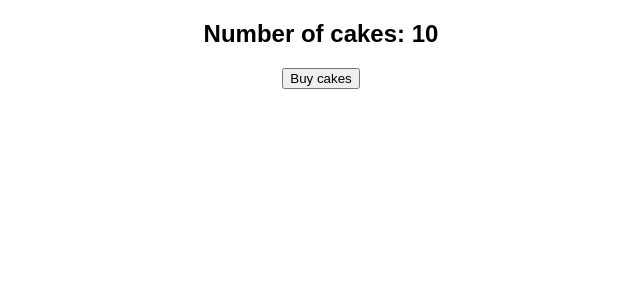
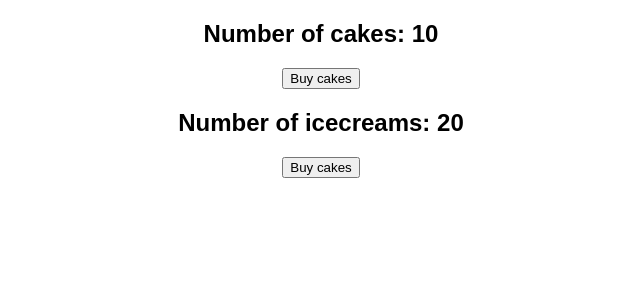
Before and after one commit to sidinsomniac/react-redux, a React (Create React App) app: page / in a window 1280 px wide. Shown: the top 300 px of the page, without its empty margins (319-959 px from the left). Built offline with nearby package versions, Linux system fonts and the light colour scheme.

Commit message:
Use combineReducer for icecream and cake

```diff
--- a/src/App.js
+++ b/src/App.js
@@ -1,6 +1,7 @@
 import React from "react";
 import "./styles.css";
 import Cake from "./components/Cake";
+import Icecream from "./components/Icecream";
 import { Provider } from "react-redux";
 import store from "./redux/store";
 
@@ -9,6 +10,7 @@ export default function App() {
     <Provider store={store}>
       <div className="App">
         <Cake />
+        <Icecream />
       </div>
     </Provider>
   );
--- a/src/components/Cake.js
+++ b/src/components/Cake.js
@@ -1,22 +1,15 @@
 import React from "react";
-import { connect } from "react-redux";
+import { useSelector, useDispatch } from "react-redux";
 import { buyCake } from "../redux";
 
-function Cake(props) {
+export default function Cake() {
+  const numberOfCakes = useSelector((state) => state.cake.numberOfCakes);
+  const dispatch = useDispatch();
+
   return (
     <div>
-      <h2>Number of cakes: {props.numberOfCakes}</h2>
-      <button onClick={props.buyCake}>Buy cakes</button>
+      <h2>Number of cakes: {numberOfCakes}</h2>
+      <button onClick={() => dispatch(buyCake())}>Buy cakes</button>
     </div>
   );
 }
-
-const mapStateToProps = (state) => ({
-  numberOfCakes: state.numberOfCakes
-});
-
-const mapDispatchToProps = (dispatch) => ({
-  buyCake: () => dispatch(buyCake())
-});
-
-export default connect(mapStateToProps, mapDispatchToProps)(Cake);
--- /dev/null
+++ b/src/components/Icecream.js
@@ -0,0 +1,17 @@
+import React from "react";
+import { useDispatch, useSelector } from "react-redux";
+import { buyIcecream } from "../redux/icecream/icecreamActions";
+
+export default function Icecream() {
+  const numberOfIcecreams = useSelector(
+    (state) => state.icecream.numberOfIcecreams
+  );
+  const dispatch = useDispatch();
+
+  return (
+    <div>
+      <h2>Number of icecreams: {numberOfIcecreams}</h2>
+      <button onClick={() => dispatch(buyIcecream())}>Buy cakes</button>
+    </div>
+  );
+}
--- a/src/redux/cake/cakeReducers.js
+++ b/src/redux/cake/cakeReducers.js
@@ -9,7 +9,7 @@ const cakeReducer = (state = initialState, action) => {
     case BUY_CAKE:
       return { ...state, numberOfCakes: state.numberOfCakes - 1 };
     default:
-      return state;
+      return { ...state };
   }
 };
 
--- /dev/null
+++ b/src/redux/icecream/icecreamActions.js
@@ -0,0 +1,5 @@
+import { BUY_ICECREAM } from "./icecreamTypes";
+
+export const buyIcecream = () => ({
+  type: BUY_ICECREAM
+});
--- /dev/null
+++ b/src/redux/icecream/icecreamReducers.js
@@ -0,0 +1,16 @@
+const { BUY_ICECREAM } = require("./icecreamTypes");
+
+const initialState = {
+  numberOfIcecreams: 20
+};
+
+const icecreamReducer = (state = initialState, action) => {
+  switch (action.type) {
+    case BUY_ICECREAM:
+      return { ...state, numberOfIcecreams: state.numberOfIcecreams - 1 };
+    default:
+      return { ...state };
+  }
+};
+
+export default icecreamReducer;
--- /dev/null
+++ b/src/redux/icecream/icecreamTypes.js
@@ -0,0 +1 @@
+export const BUY_ICECREAM = "BUY_ICECREAM";
--- /dev/null
+++ b/src/redux/rootReducer.js
@@ -0,0 +1,10 @@
+import { combineReducers } from "redux";
+import cakeReducer from "./cake/cakeReducers";
+import icecreamReducer from "./icecream/icecreamReducers";
+
+const rootReducer = combineReducers({
+  cake: cakeReducer,
+  icecream: icecreamReducer
+});
+
+export default rootReducer;
--- a/src/redux/store.js
+++ b/src/redux/store.js
@@ -1,5 +1,5 @@
-import cakeReducer from "./cake/cakeReducers";
 import { createStore } from "redux";
+import rootReducer from "./rootReducer";
 
-const store = createStore(cakeReducer);
+const store = createStore(rootReducer);
 export default store;
```
